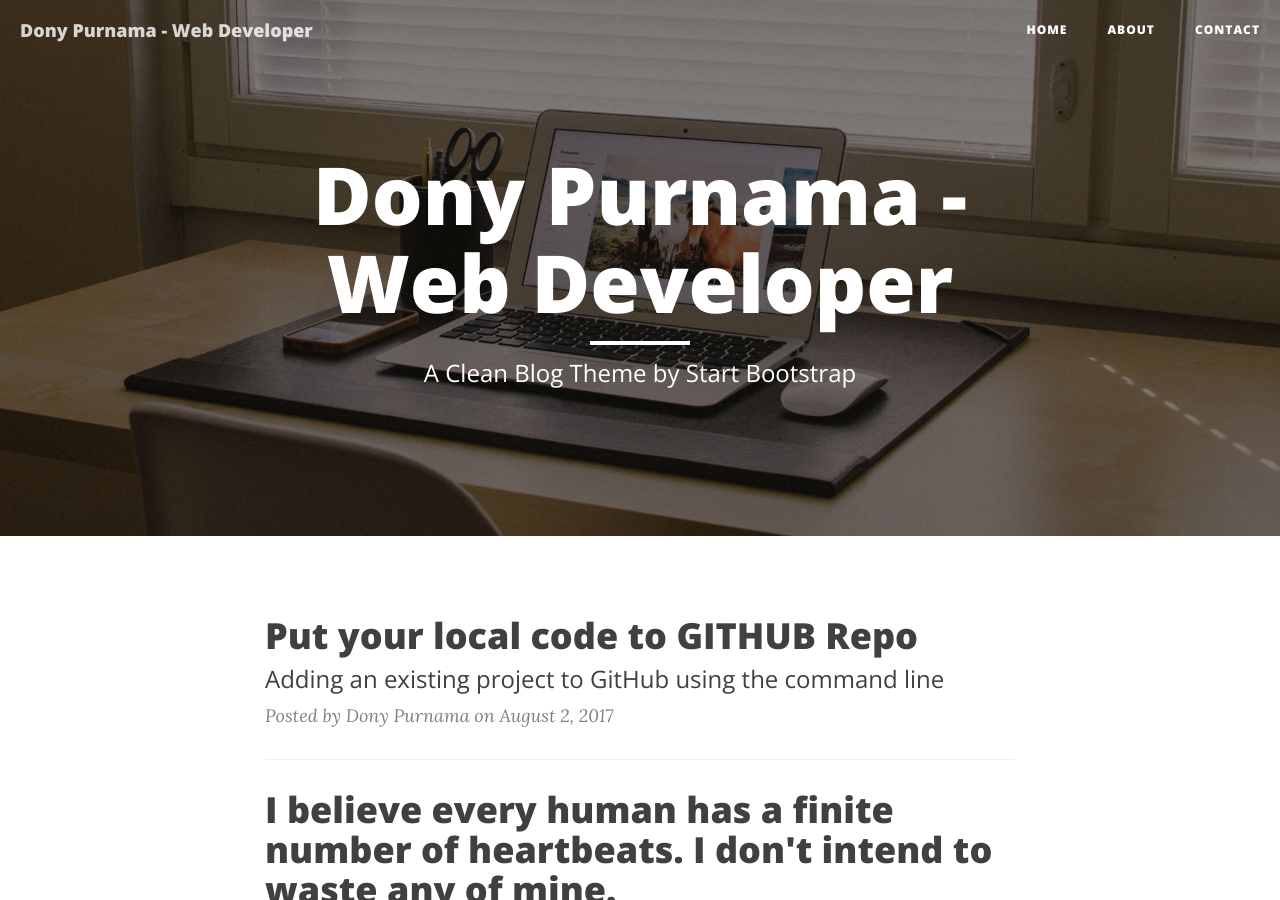
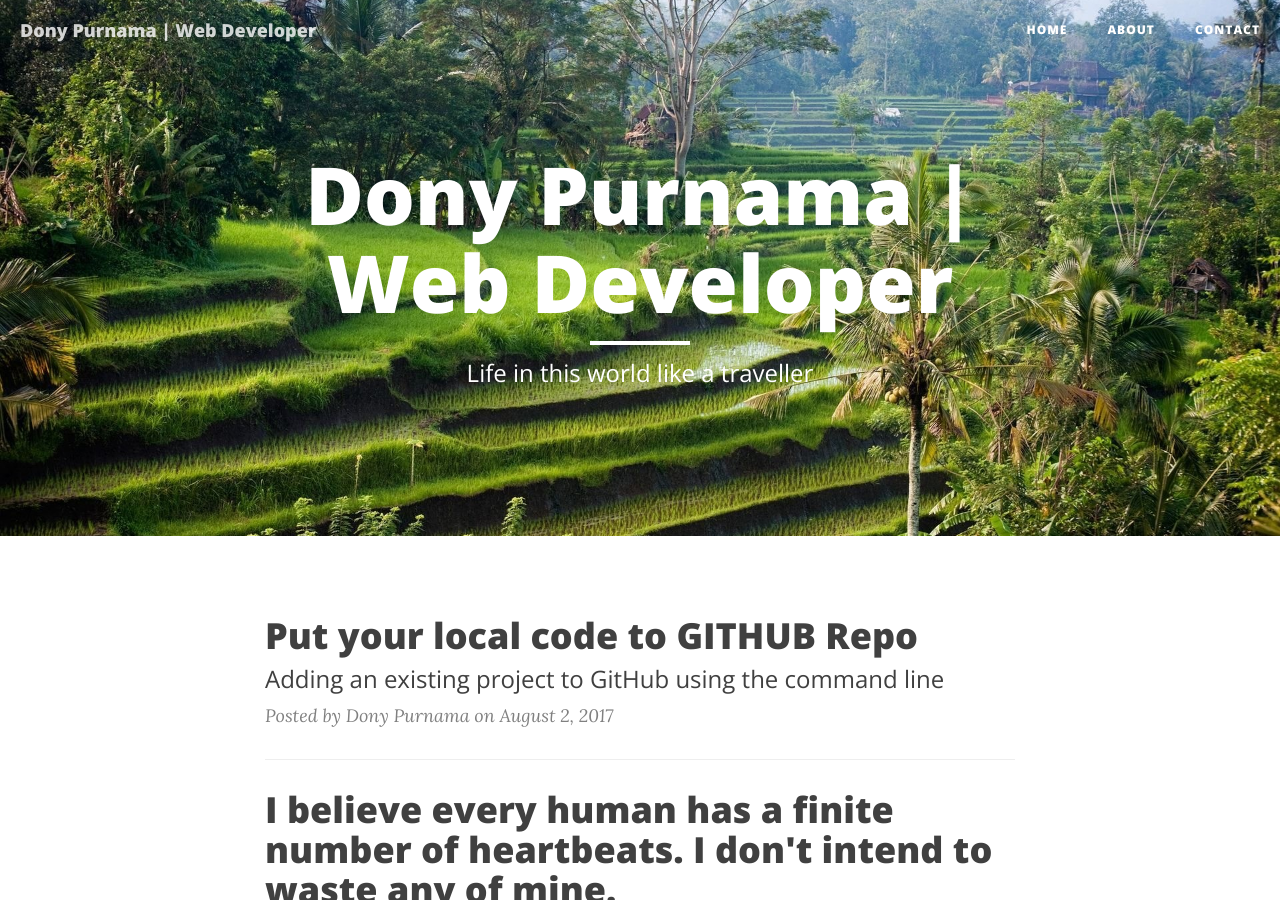
Before and after one commit to donypurnama/donypurnama.github.io, a Jekyll site: the page built from index.html, in a window 1280 px wide and 900 px high. Built offline with Jekyll 4.4.1, drawn with Linux system fonts in a browser that asks for light colours; nearby versions of some CDN libraries; the list of posts is cut into pages by our own code; part of the change alters nothing that is shown; some of the changed text lies outside the part shown.

Commit message:
update lagi

```diff
--- a/_config.yml
+++ b/_config.yml
@@ -1,14 +1,14 @@
 # Site settings
-title: Dony Purnama - Web Developer
-header-img: img/home-bg.jpg
+title: Dony Purnama | Web Developer
+header-img: img/indo-home-bg.jpg
 email: dony.purnama@gmail.com
-copyright_name: DONY PURNAMA
-description: "I'm Dony Purnama, a web developer, and writer. More about me and my work below!!"
+copyright_name: Dony Purnama
+description: "I'm a location-independent web developer, originally from Tasikmalaya West Java. Tie the science with writing!!"
 baseurl: ""
 url: "http://donypurnama.github.io/"
 twitter_username: donypurnama
 github_username:  donypurnama
-facebook_username:  http://facebook.com/donypurnama
+facebook_username:  donypurnama
 email_username:  dony.purnama@gmail.com
 
 # Google Analytics
--- a/index.html
+++ b/index.html
@@ -1,6 +1,6 @@
 ---
 layout: page
-description: "A Clean Blog Theme by Start Bootstrap"
+description: "Life in this world like a traveller"
 ---
 
 {% for post in paginator.posts %}
```
Also changed, not shown: img/indo-home-bg.jpg (added), 1 other file.
